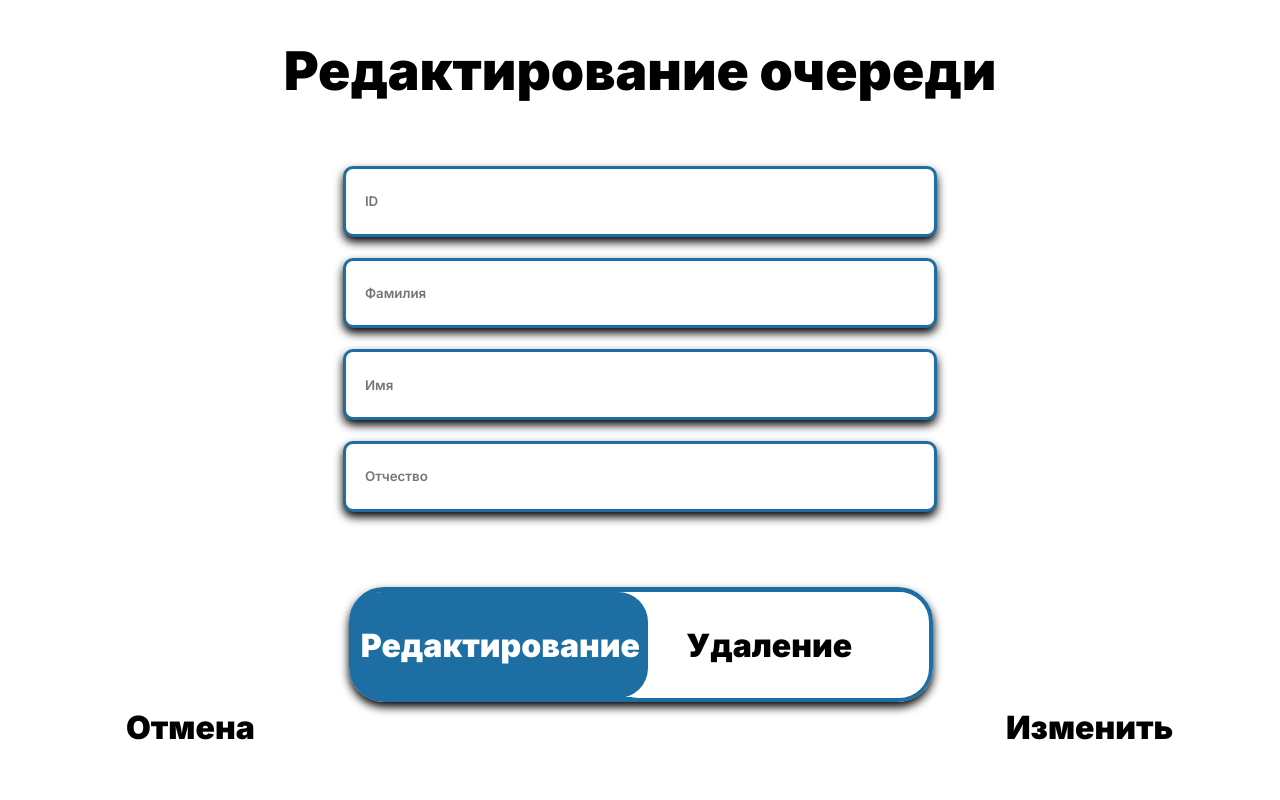
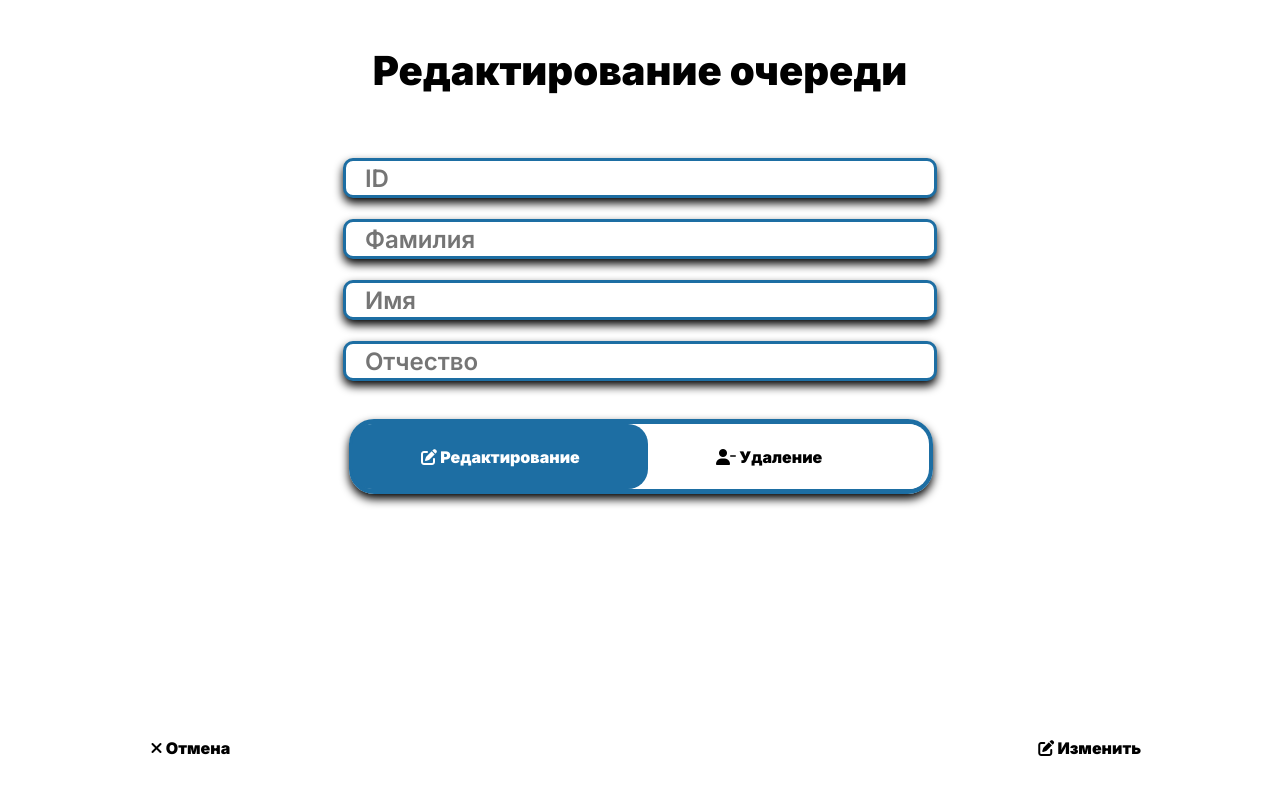
Before and after one commit to Qweeckusha/OSP, a Django app: page /admin_panel/edit_students/ in a window 1280 px wide. Run offline with Django 5.2, Linux system fonts and the light colour scheme; some libraries are stand-ins or nearby versions.

Commit message:
adapted for laptop

```diff
--- a/main_admin/static/main_admin/css/edit.css
+++ b/main_admin/static/main_admin/css/edit.css
@@ -136,13 +136,16 @@ button:hover {
   * {
     font-family:"Inter", sans-serif;
     font-weight: 600;
-    font-size: 10pt;
+    font-size: 18pt;
+  }
+  html, body {
+    overflow: hidden; /* Запретить прокрутку на странице */
   }
   h1 {
     margin-top: 3%;
     margin-bottom: 5%;
     font-weight: 900;
-    font-size: 40pt;
+    font-size: 30pt;
     text-align: center;
   }
   .input {
@@ -152,30 +155,21 @@ button:hover {
   input {
     box-shadow: #000 0px 5px 10px 0px;
     padding-left: 1.5%;
-    height: 9%;
+    height: 40px;
     width: 47%;
     border: 3px solid #1D6EA3;
     border-radius: 10px;
   }
-  select {
-    box-shadow: #000 0px 5px 10px 0px;
-    height: 9%;
-    width: 47%;
-    border: 5px solid #1d6ea3;
-    border-radius: 10px;
-    text-align: center;
-    appearance: none;
-  }
   button {
     font-weight: 900;
-    font-size: 24pt;
+    font-size: 12pt;
     color: #000;
     float: right;
     position: absolute;
     background-color: #FFF;
-    border-radius: 30px;
+    border-radius: 20px;
     border: 0px;
-    height: 13.22%;
+    height: 65px;
     width: 18.125%;
     transition: transform 0.5s ease;
   }
@@ -185,6 +179,9 @@ button:hover {
     transition: all 0.1s;
     color: #FFF;
   } */
+  i {
+    font-size: 12pt;
+  }
   button:hover {
     background-color: #ff9000;
     color: #FFF;
@@ -212,13 +209,13 @@ button:hover {
   }
 
   #switch {
-    margin-top: 6%;
+    margin-top: 3%;
     width: 45.4%;
     display: flex;
     justify-content: center;
-    height: 13.3%;
+    height: 65px;
     border: 5px solid #1D6EA3;
-    border-radius: 35px;
+    border-radius: 25px;
     margin-left: 27%;
     box-shadow: #000 0px 5px 10px 0px;
   }
--- a/main_admin/templates/main_admin/edit.html
+++ b/main_admin/templates/main_admin/edit.html
@@ -1,13 +1,11 @@
 <!--main_admin\edit.html-->
 {% load static %}
-
-
-
 <html lang="en">
 <head>
-  <meta charset="UTF-8">
-  <meta name="viewport" content="width=device-width, initial-scale=1.0">
-     <link rel="stylesheet" href="{% static 'main_admin\css\edit.css' %}">
+    <meta charset="UTF-8">
+    <meta name="viewport" content="width=device-width, initial-scale=1.0">
+    <script src="https://kit.fontawesome.com/df08f4fc0e.js" crossorigin="anonymous"></script>
+    <link rel="stylesheet" href="{% static 'main_admin\css\edit.css' %}">
 
   <title>Editing</title>
 </head>
@@ -31,15 +29,15 @@
                 <input type="text" name="middle_name" placeholder="Отчество">
             </div>
         </div>
-        <button id="edit" type="submit">Изменить</button>
+        <button id="edit" type="submit"><i class="fa-solid fa-edit"></i> Изменить</button>
     </form>
 
         <div id="switch">
-          <button id="editing">Редактирование</button>
-          <button id="delete">Удаление</button>
+          <button id="editing"><i class="fa-solid fa-edit"></i> Редактирование</button>
+          <button id="delete"><i class="fa-solid fa-user-minus"></i> Удаление</button>
         </div>
 
-    <a href="{% url 'admin_page' %}"><button id="cancel">Отмена</button></a>
+    <a href="{% url 'admin_page' %}"><button id="cancel"><i class="fa-solid fa-xmark"></i> Отмена</button></a>
 <script src="{% static 'main_admin/js/switch.js' %}"></script>
 <script>
     document.addEventListener("DOMContentLoaded", function() {
@@ -65,7 +63,7 @@
             <div class="input" id="first_input">
                 <input required type="text" name="queue_id" placeholder="Номер участника">
             </div>
-            <button id="edit" type="submit">Удалить</button>
+            <button id="edit" type="submit"><i class="fa-solid fa-user-minus"></i>Удалить</button>
         `;
         // Устанавливаем атрибут action для формы
         form.action = "{% url 'deleting' %}";
@@ -99,7 +97,7 @@
                     <input type="text" name="middle_name" placeholder="Отчество">
                 </div>
             </div>
-            <button id="edit" type="submit">Изменить</button>
+            <button id="edit" type="submit"><i class="fa-solid fa-edit"></i> Изменить</button>
         `;
         // Устанавливаем атрибут action для формы
         form.action = "{% url 'editing' %}";
```
